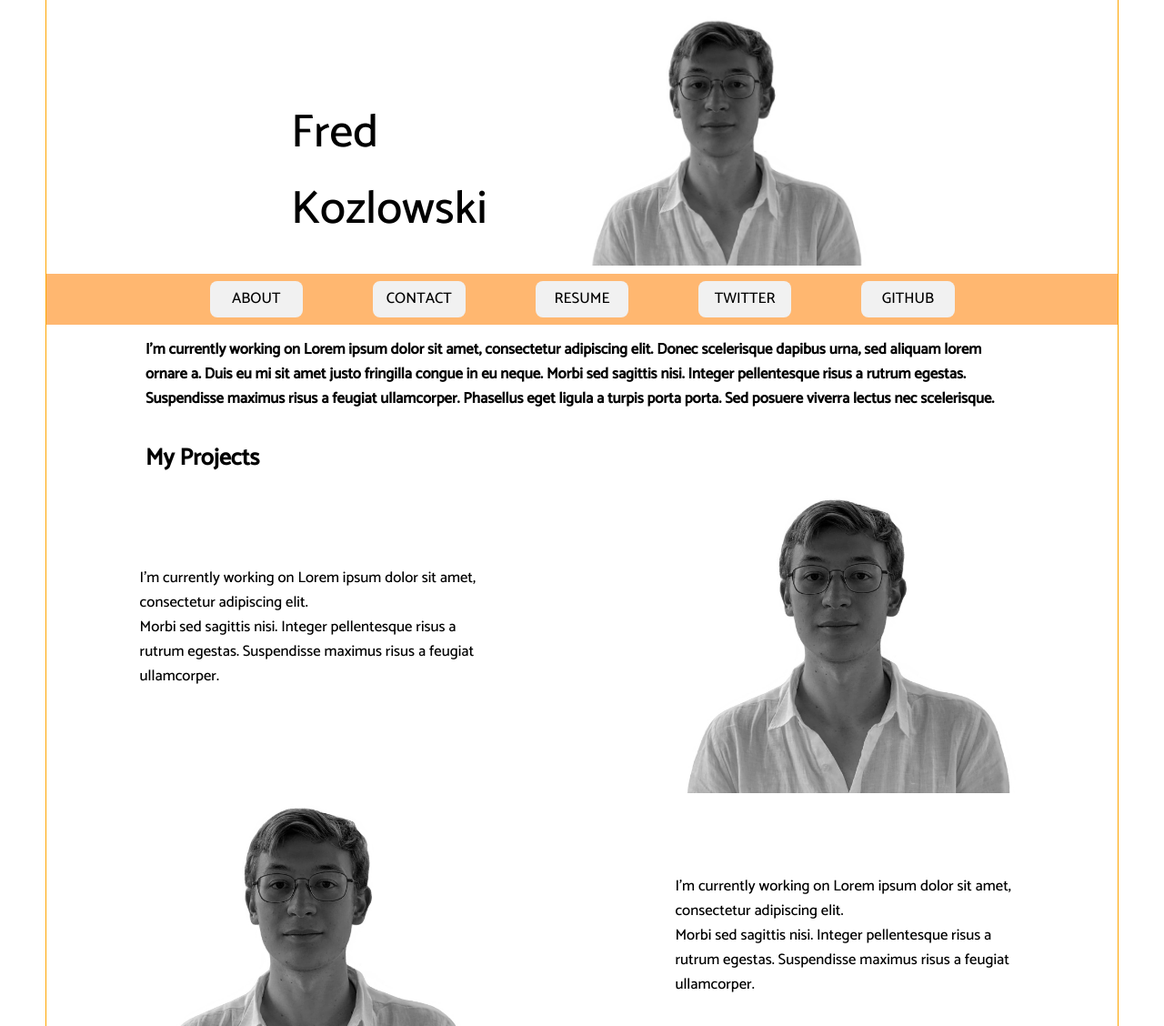
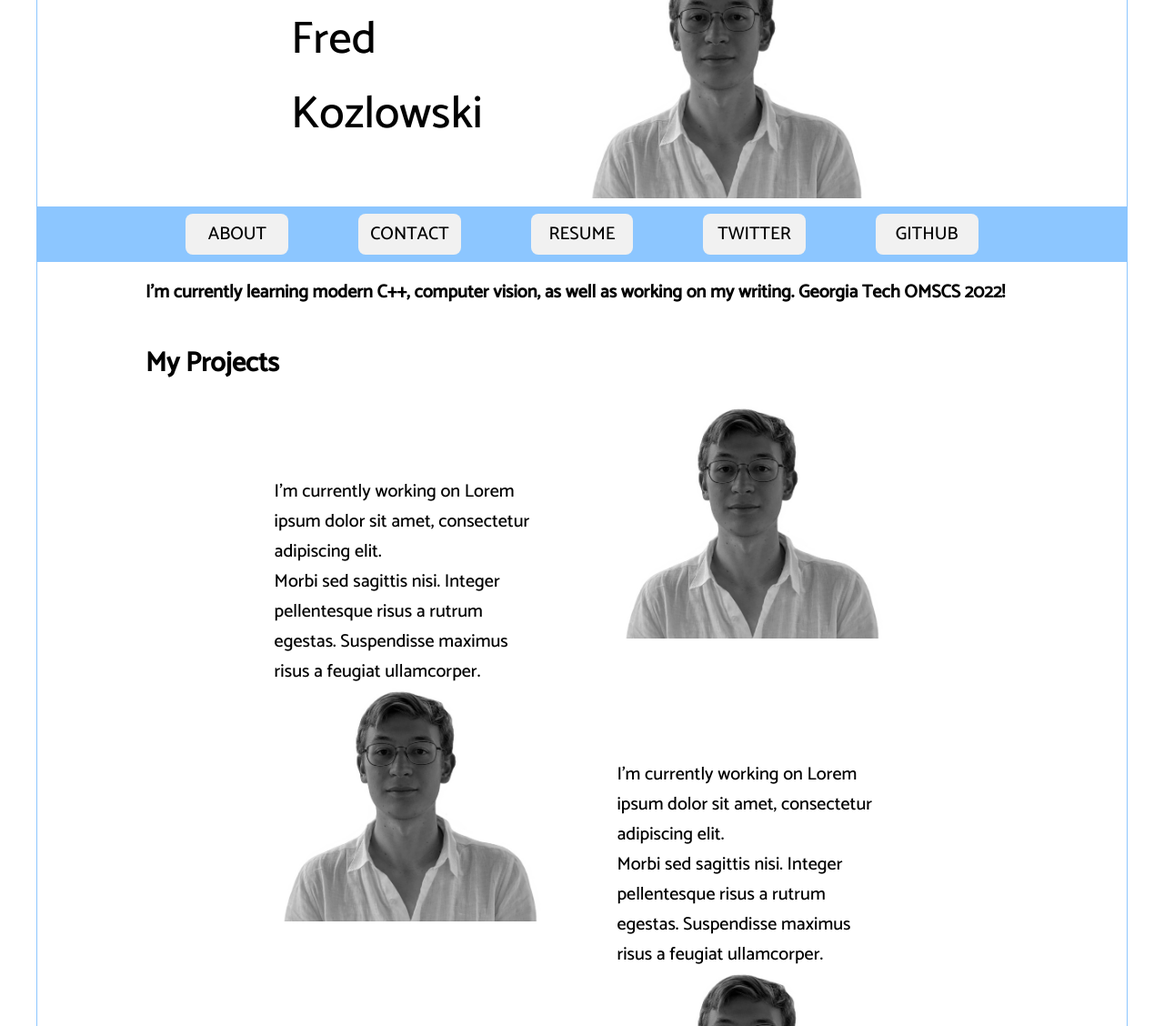
Before and after one commit to fredkozlowski/newer-website, a plain HTML site: page index.html in a window 1280 px wide. Shown: the part 84-1212 px from the top of the page at 91% size. Drawn offline with Linux system fonts and the light colour scheme.

Commit message:
Add files via upload

```diff
--- a/index.html
+++ b/index.html
@@ -1,6 +1,9 @@
 <!DOCTYPE html>
 <html>
 <head>
+	<meta name="viewport" content="width=device-width,initial-scale=1,maximum-scale=1,user-scalable=no">
+	<meta http-equiv="X-UA-Compatible" content="IE=edge,chrome=1">
+	<meta name="HandheldFriendly" content="true">
 	<link rel="stylesheet" href="style.css">
 	<title>Fred Kozlowski</title>
 </head>
@@ -18,18 +21,18 @@
 	</div>
 	<div class="flex-container-navbar">
 		<div><a href="about.html">ABOUT</a></div>
-		<div><a href="about.html">CONTACT</a></div>
-		<div><a href="about.html">RESUME</a></div>
-		<div><a href="about.html">TWITTER</a></div>
-		<div><a href="about.html">GITHUB</a></div>
+		<div><a href="contact.html">CONTACT</a></div>
+		<div><a href="resume.pdf">RESUME</a></div>
+		<div><a href="https://twitter.com/FredRKozlowski">TWITTER</a></div>
+		<div><a href="https://github.com/fredkozlowski">GITHUB</a></div>
 	</div>
 	<div class="flex-container-txt">
-		<div><h2>I'm currently working on Lorem ipsum dolor sit amet, consectetur adipiscing elit. Donec scelerisque dapibus urna, sed aliquam lorem ornare a. Duis eu mi sit amet justo fringilla congue in eu neque. Morbi sed sagittis nisi. Integer pellentesque risus a rutrum egestas. Suspendisse maximus risus a feugiat ullamcorper. Phasellus eget ligula a turpis porta porta. Sed posuere viverra lectus nec scelerisque. </h2></div>
+		<div><h2>I'm currently learning modern C++, computer vision, as well as working on my writing. Georgia Tech OMSCS 2022! </h2></div>
 	</div>
 	<div class="flex-container-txt">
 		<div><h1>My Projects</h1></div>
 	</div>
-	<div class="flex-container-row-proj">
+	<div class="flex-container-row-proj-left">
 		<div>
 			<div class="flex-container-col-proj">
 				<div>I'm currently working on Lorem ipsum dolor sit amet, consectetur adipiscing elit. </div>
@@ -40,7 +43,7 @@
 			<img src="header.jpg">
 		</div>
 	</div>
-	<div class="flex-container-row-proj">
+	<div class="flex-container-row-proj-right">
 		<div>
 			<img src="header.jpg">
 		</div>
@@ -51,7 +54,7 @@
 			</div>
 		</div>
 	</div>
-	<div class="flex-container-row-proj">
+	<div class="flex-container-row-proj-left">
 		<div>
 			<div class="flex-container-col-proj">
 				<div>I'm currently working on Lorem ipsum dolor sit amet, consectetur adipiscing elit. </div>
@@ -62,7 +65,7 @@
 			<img src="header.jpg">
 		</div>
 	</div>
-	<div class="flex-container-row-proj">
+	<div class="flex-container-row-proj-right">
 		<div>
 			<img src="header.jpg">
 		</div>
@@ -84,9 +87,5 @@
 		<li>Tea</li>
 		<li>Milk</li>
 	</ul>
-
-
-
-
 </body>
 </html>
--- a/style.css
+++ b/style.css
@@ -2,15 +2,16 @@
 
 body{
 	font-family: 'Catamaran', sans-serif;
-	border: 1px solid orange;
+	border: 1px solid;
+	border-color: #8cc6ff;
 	border-radius: 25px;
-	margin: 20px 50px 20px 50px;
+	margin: 2vw 5vh 2vw 5vh;
 }
 h2{
-	font-size: 1.3vw;
+	font-size: 20px;
 }
 h1{
-	font-size: 2vw;
+	font-size: 30px;
 }
 
 img{
@@ -22,42 +23,43 @@ ul{
 	flex-flow: column;
 	margin-left: 7vw;
 	list-style: none;
-	font-size: 1.3vw;
+	font-size: 20px;
 }
 
 .flex-container-row {
 	display: flex;
 	flex-direction: row;
 	justify-content: center;
+	flex-wrap: wrap;
 }
 
 .flex-container-row > div {
 	width: 40vh;
+	align-self:center;
 }
 
 .flex-container-row img {
 	max-width: 100%;
-	margin-top: 10vh;
 }
 
 .flex-container-col {
 	display: flex;
 	flex-direction: column;
-	margin-top: 21vh;
 }
 
 .flex-container-col > div {
 	text-align: left;
-	font-size: 4vw;
+	font-size: 50px;
 }
 
 .flex-container-navbar {
-	background-color: #ffb770;
+	background-color: #8cc6ff;
 	display: flex;
 	flex-direction: row;
 	justify-content: center;
 	flex-grow: 1;
 	align-items:center;
+	flex-wrap: wrap;
 }
 
 .flex-container-navbar div a {
@@ -66,7 +68,7 @@ ul{
 	margin-top: 1vh;
 	margin-bottom: 1vh;
 	padding:0.5vw;
-	font-size: 1.3vw;
+	font-size: 20px;
 	border-radius: 1vh;
 	background-color: #f1f1f1;
 	text-align: center;
@@ -74,7 +76,7 @@ ul{
 	align-content: center;
 	text-decoration: none;
 	display:block;
-    width:7vw;
+    width:100px;
     height:100%;
     color:black;
 }
@@ -82,8 +84,6 @@ ul{
 .flex-container-navbar a:hover {
 	background-color: white;
 }
-
-
 
 .flex-container-txt {
 	display: flex;
@@ -95,19 +95,37 @@ ul{
 	width:75vw;
 }
 
-.flex-container-row-proj {
+.flex-container-row-proj-left {
+	flex-wrap: wrap-reverse;
 	display: flex;
 	flex-direction: row;
 	justify-content: center;
 }
 
-.flex-container-row-proj > div {
-	width: 30vw;
-	margin-left: 8vw;
-	margin-right: 8vw;
+.flex-container-row-proj-right {
+	flex-wrap: wrap;
+	display: flex;
+	flex-direction: row;
+	justify-content: center;
 }
 
-.flex-container-row-proj img {
+.flex-container-row-proj-left > div {
+	width: 300px;
+	margin-left: 3vw;
+	margin-right: 3vw;
+}
+
+.flex-container-row-proj-left img {
+	max-width: 100%;
+}
+
+.flex-container-row-proj-right > div {
+	width: 300px;
+	margin-left: 3vw;
+	margin-right: 3vw;
+}
+
+.flex-container-row-proj-right img {
 	max-width: 100%;
 }
 
@@ -119,5 +137,5 @@ ul{
 
 .flex-container-col-proj > div {
 	text-align: left;
-	font-size: 1.3vw;
+	font-size: 20px;
 }
```
